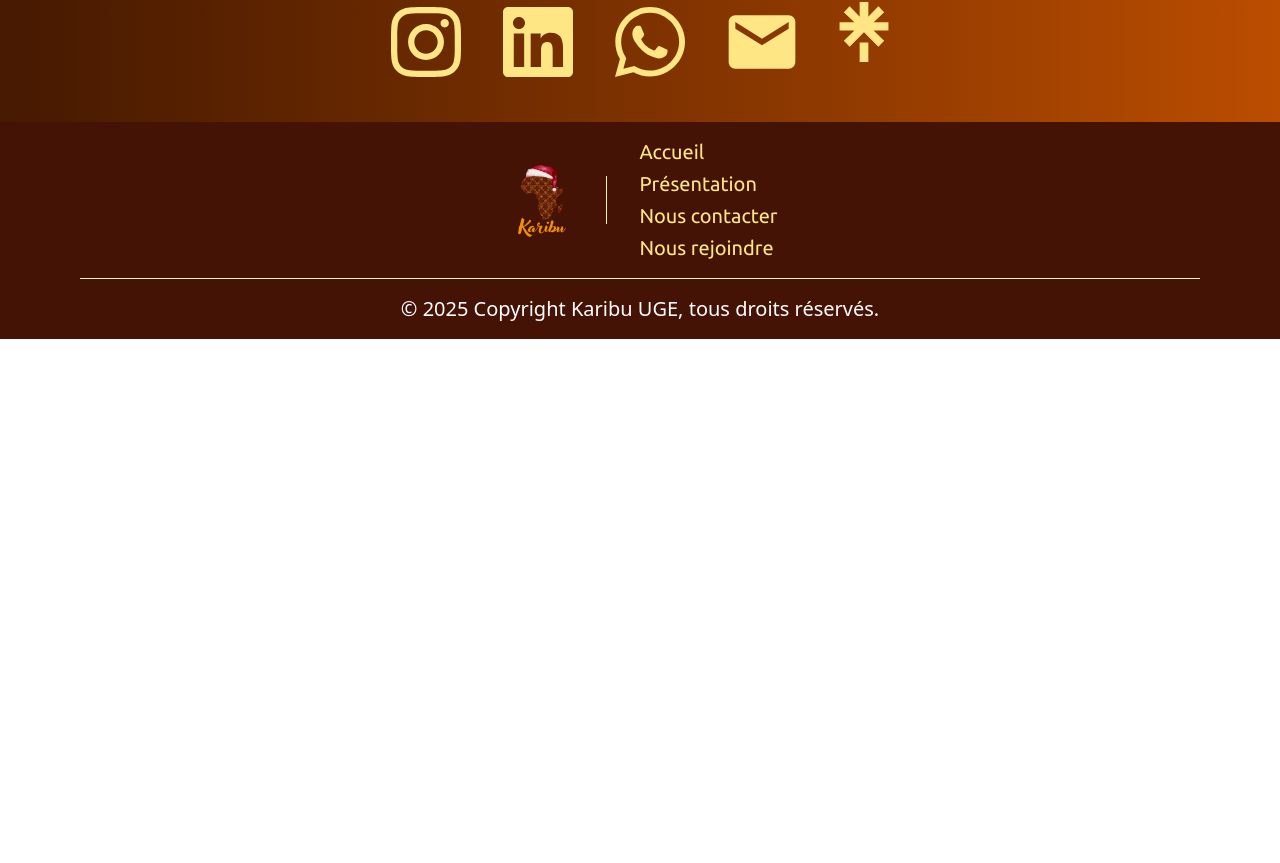
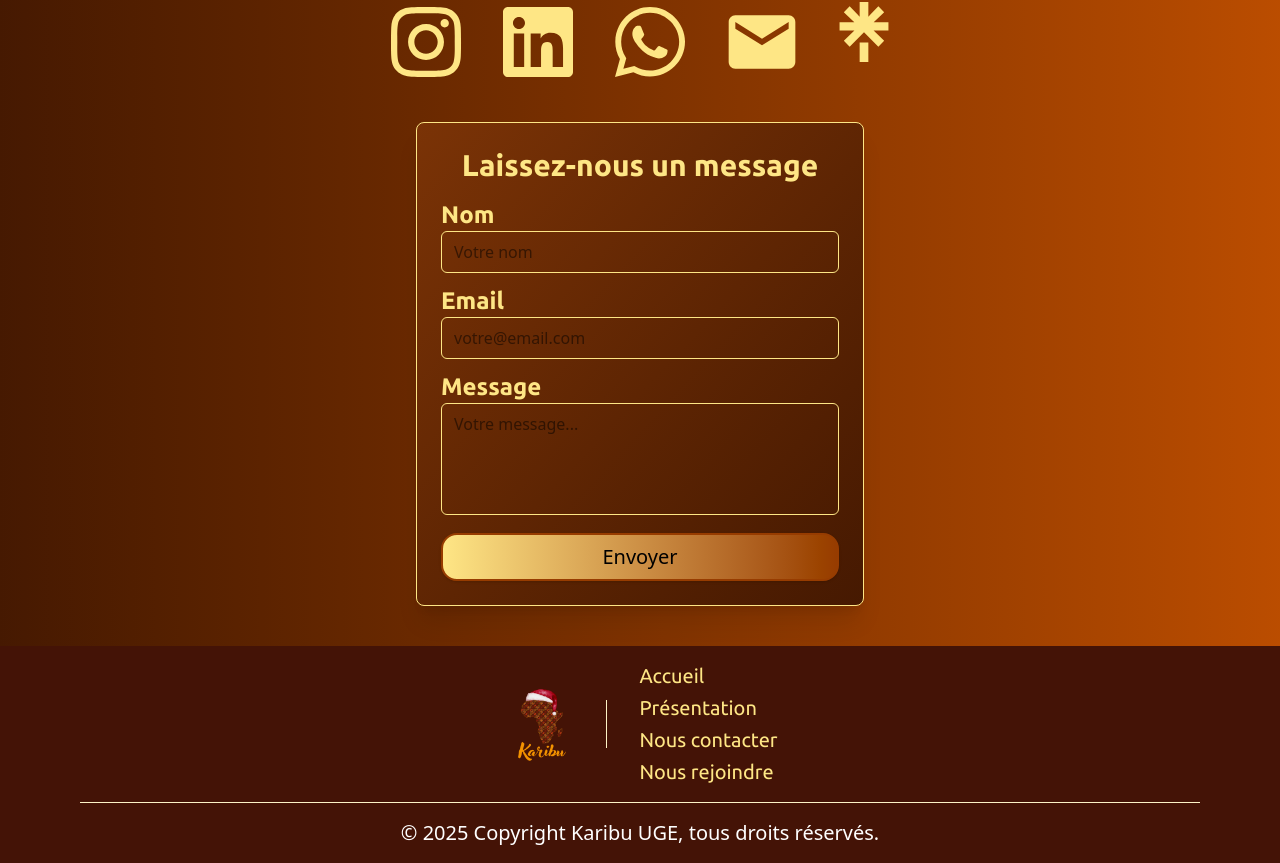
Before and after one commit to Adamsooo/site_web_karibu, a React (Vite) app: page / in a window 1280 px wide. Shown: the part 2018-2881 px from the top of the page. Before the commit the page ends 2357 px from the top, so only its background shows below. Built offline with nearby package versions, Linux system fonts and the light colour scheme; a web font is replaced by a local one.

Commit message:
Ajout du formulaire email

```diff
--- a/src/components/sections/NousContacter.jsx
+++ b/src/components/sections/NousContacter.jsx
@@ -44,6 +44,54 @@ export const NousContacter = () => {
                    rel="noopener noreferrer">
                     <SiLinktree className="hover:text-amber-400 hover:scale-115 hover:shadow-2xl transition-colors duration-500 h-15 w-15" />
                 </a>
+            </div>
+            <div className="flex flex-col gap-4
+                            border border-amber-200 p-6 rounded-lg shadow-xl bg-linear-to-br from-amber-900 to-amber-950
+                             max-w-md w-full">
+                <h1>
+                    <span className="flex justify-center text-3xl font-ubuntu-bold text-amber-200">Laissez-nous un message</span>
+                </h1>
+                <form className="space-y-3">
+                    <div>
+                        <label className="block text-xl md:text-2xl font-ubuntu-bold text-amber-200" htmlFor="name">
+                        Nom
+                        </label>
+                        <input
+                            id="name"
+                            type="text"
+                            class="w-full border border-amber-200 rounded-md px-3 py-2 focus:outline-none focus:ring-2 focus:ring-amber-200"
+                            placeholder="Votre nom"
+                        />
+                    </div>
+                    <div>
+                        <label className="block  text-xl md:text-2xl font-ubuntu-bold text-amber-200" htmlFor="email">
+                        Email
+                        </label>
+                        <input
+                            id="email"
+                            type="email"
+                            class="w-full border border-amber-200 rounded-md px-3 py-2 focus:outline-none focus:ring-2 focus:ring-amber-200"
+                            placeholder="votre@email.com"
+                        />
+                    </div>
+                    <div>
+                        <label className="block  text-xl md:text-2xl font-ubuntu-bold text-amber-200" htmlFor="message">
+                        Message
+                        </label>
+                        <textarea
+                            id="message"
+                            class="w-full border border-amber-200 rounded-md px-3 py-2 focus:outline-none focus:ring-2 focus:ring-amber-200 h-28 resize-none"
+                            placeholder="Votre message..."
+                        >
+                        </textarea>
+                    </div>
+                    <button
+                        type="submit"
+                        className="btn-primary w-full"
+                    >
+                        Envoyer
+                    </button>
+                </form>
             </div>
 
 
```
